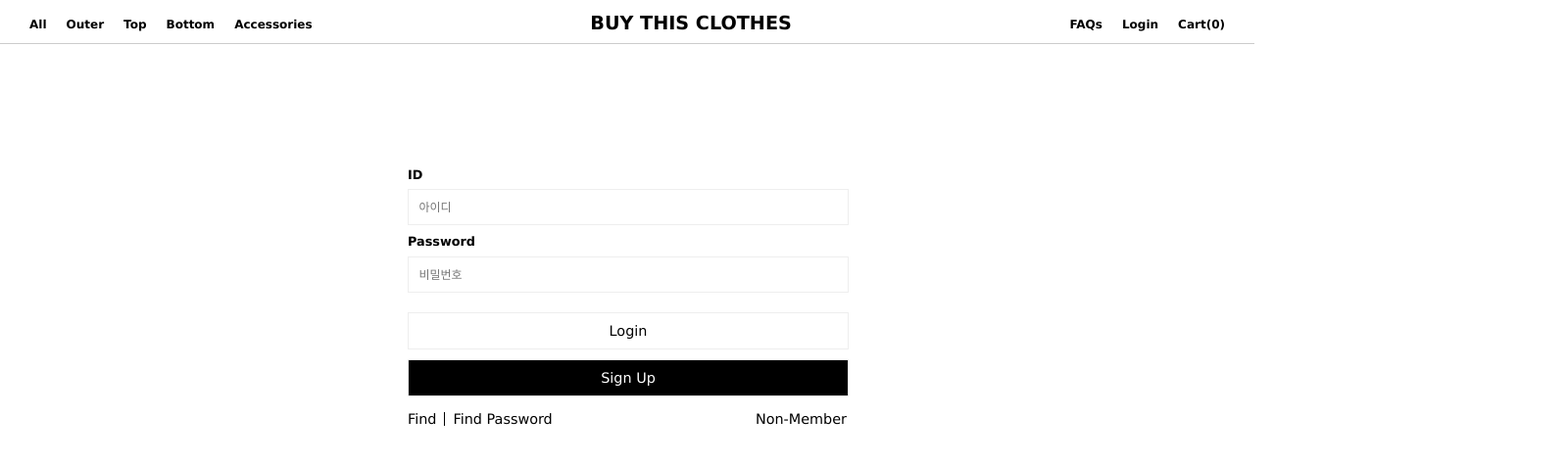
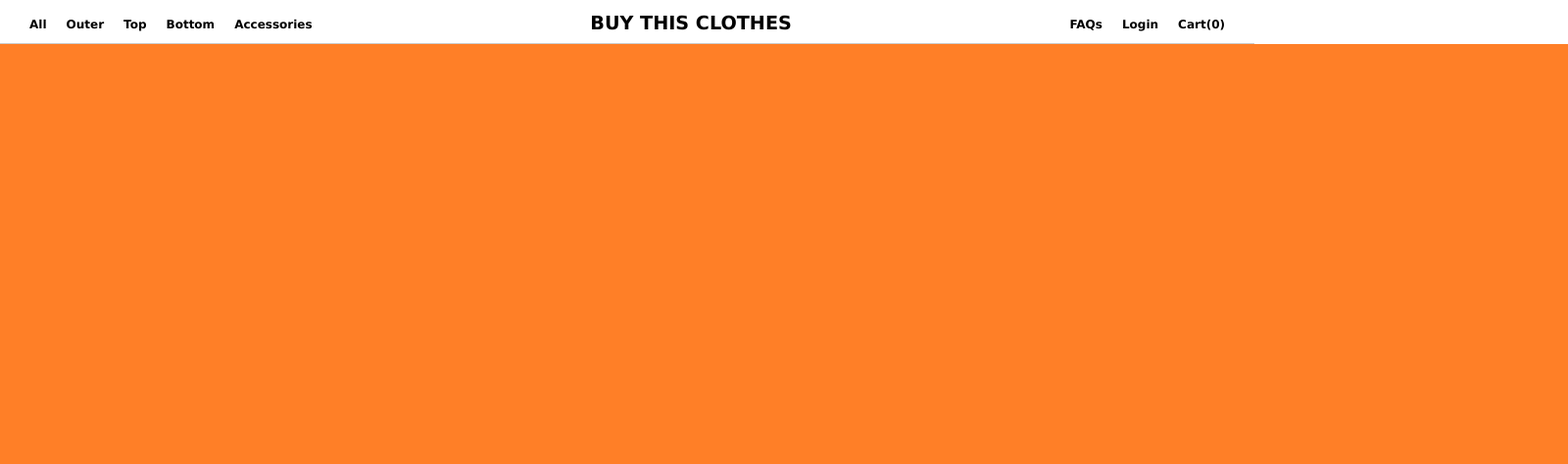
Before and after one commit to eoqna/buy-this-clothes, a React (Vite) app: page / in a window 1280 px wide. Before the commit this address led to /login. Shown: the top 474 px of the page at 98% size, 1600 px wide, since content can reach past the window. Built offline with nearby package versions, Linux system fonts and the light colour scheme.

Commit message:
전체 함수 정리

```diff
--- a/src/navigation/Navigations.tsx
+++ b/src/navigation/Navigations.tsx
@@ -1,4 +1,4 @@
-import { Route, Routes, useNavigate } from "react-router";
+import { Route, Routes, useNavigate, useLocation } from "react-router";
 import styled from "styled-components";
 import Home from "../screen/Home";
 import Product from "../screen/Product";
@@ -25,10 +25,13 @@ const Main = styled.div`
 `;
 
 const Navigations = () => {
+  const { setIsLogin } = useAppStore();
   const navigation = useNavigate();
-  const { setIsLogin } = useAppStore();
+  const location = useLocation();
 
   useEffect(() => {
+    if( location.pathname === "/" ) return;
+
     if( !getCookie("login") ) {
       navigation("/login");
     } else {
--- a/src/screen/Home.tsx
+++ b/src/screen/Home.tsx
@@ -14,7 +14,7 @@ const Layout = styled.div`
 `;
 
 const Home = () => {
-  const [ images, setImages ] = useState([banner1, banner2, banner3]);
+  const images = [banner1, banner2, banner3];
   const [ activeIndex, setActiveIndex ] = useState(0);
 
   const nextSlice = useCallback(() => {
--- a/src/screen/start/FindPassword.tsx
+++ b/src/screen/start/FindPassword.tsx
@@ -9,9 +9,7 @@ const FlexLayout = styled.div`
 
 const FindPassword = () => {
   return (
-    <FlexLayout>
-
-    </FlexLayout>
+    <FlexLayout></FlexLayout>
   );
 };
 
```
